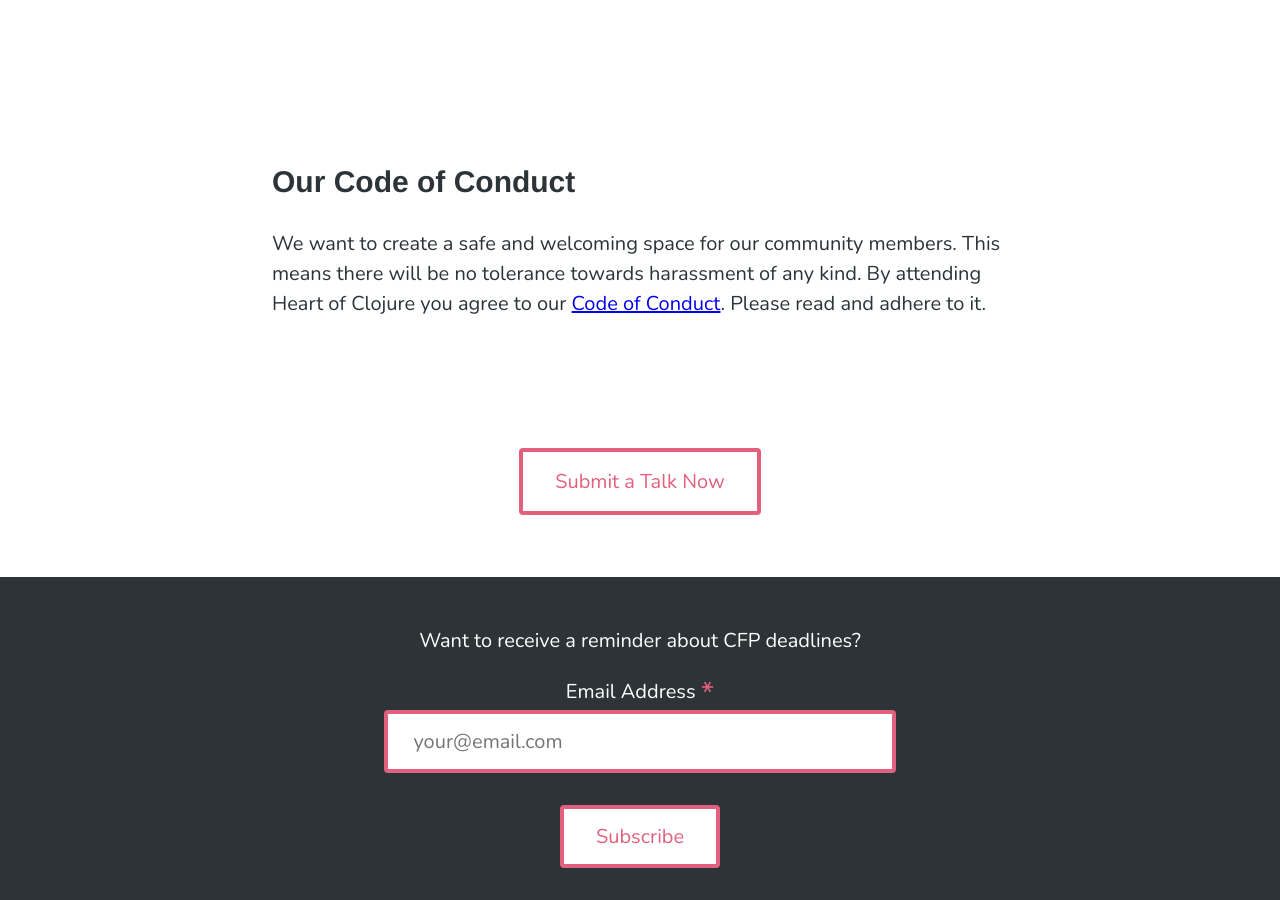
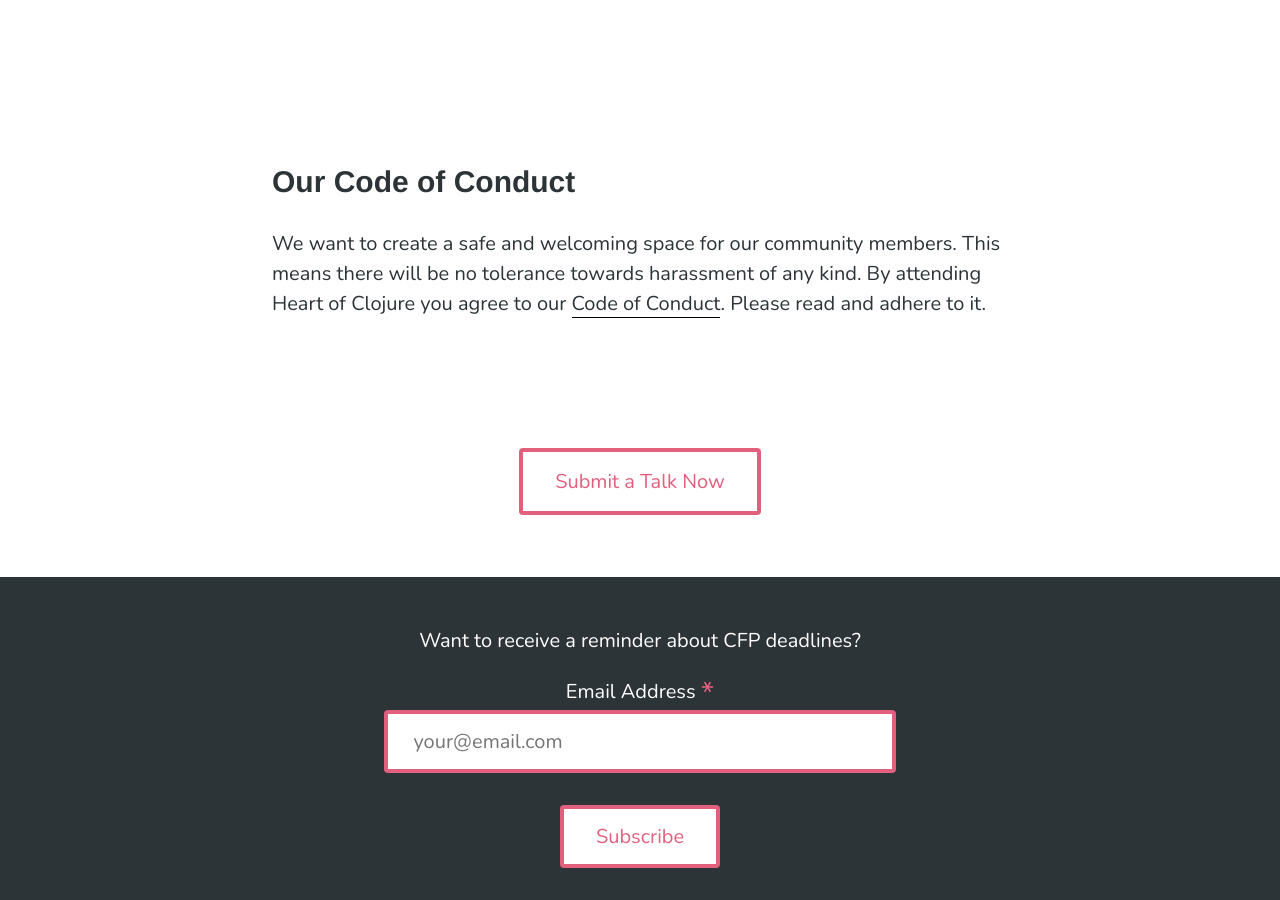
Before and after one commit to heartofclojure/heartofclojure-site-2019, a Jekyll site: the page built from call-for-speakers.html, in a window 1280 px wide and 900 px high, scrolled down 4456 px. Built offline with Jekyll 4.4.1, drawn with Linux system fonts in a browser that asks for light colours; nearby versions of some CDN libraries; some web fonts are replaced; comment, search, counter and statistics services are not loaded.

Commit message:
fix styling of coc link

```diff
--- a/call-for-speakers.html
+++ b/call-for-speakers.html
@@ -221,7 +221,8 @@
     <p>
       We want to create a safe and welcoming space for our community members. This means there
       will be no tolerance towards harassment of any kind. By attending Heart of Clojure you
-      agree to our <a href="https://berlincodeofconduct.org/">Code of Conduct</a>. Please read and adhere to it.
+      agree to our <a class="hoc-link" href="https://berlincodeofconduct.org/">Code of
+      Conduct</a>. Please read and adhere to it.
     </p>
   </section>
 
```
